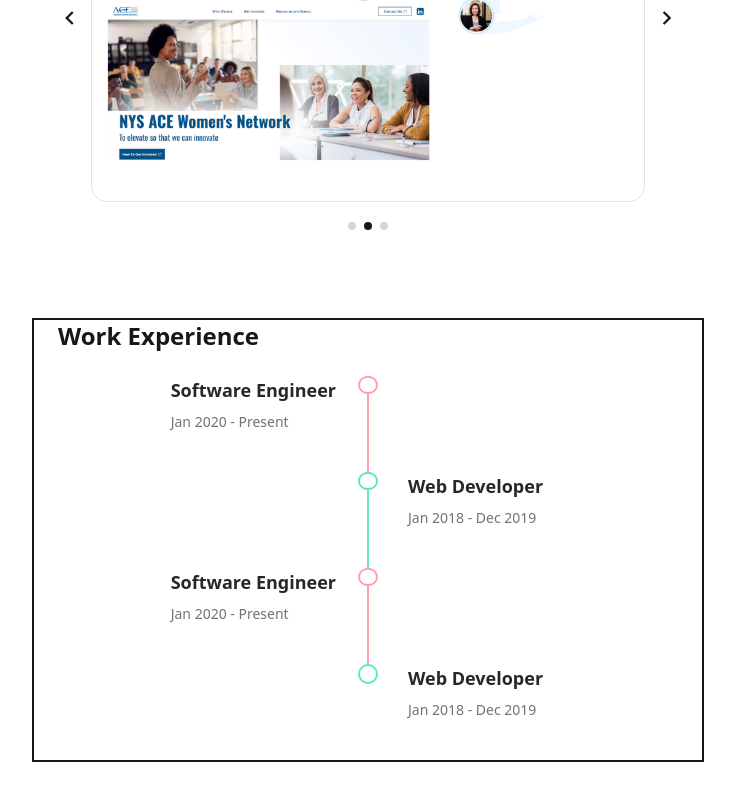
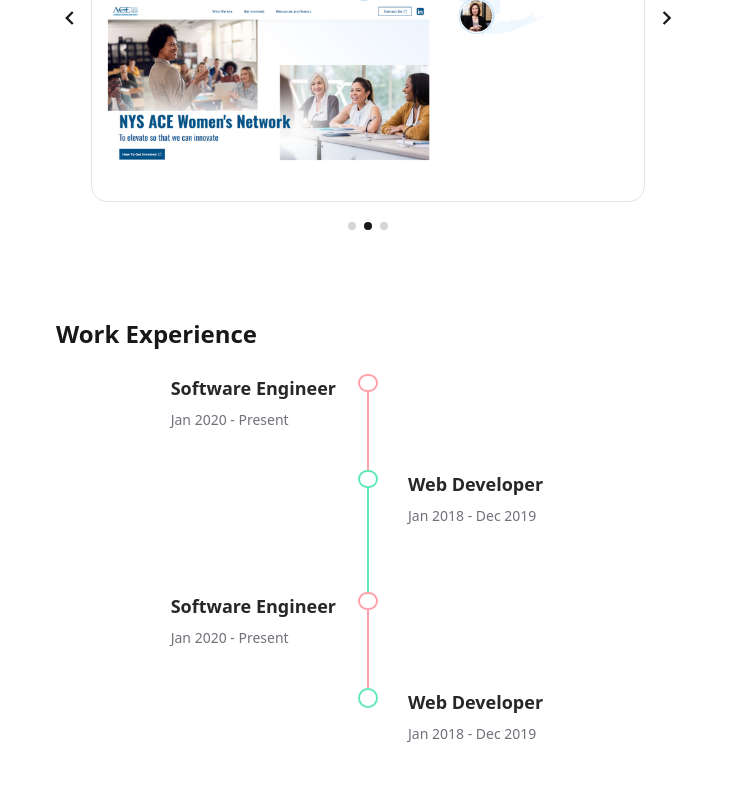
Before and after one commit to taylorpitman/taylorpitman.github.io, a React (Vite) app in the folder portfolio/: page / in a window 1280 px wide. Shown: the part 1272-2072 px from the top of the page, without its empty margins (272-1007 px from the left). Built offline with nearby package versions, Linux system fonts and the light colour scheme.

Commit message:
Adding Animation
Adding animations on scroll

```diff
--- a/portfolio/src/components/Experience/Timeline/timeline.jsx
+++ b/portfolio/src/components/Experience/Timeline/timeline.jsx
@@ -10,7 +10,6 @@ const Timeline= () => {
                 title="Software Engineer"
                 date="Jan 2020 - Present"
                 description="Working on various projects using React and Node.js"
-                isFirst={true}
             />
             <TimelineItem
                 position="right"
@@ -24,7 +23,6 @@ const Timeline= () => {
                 title="Software Engineer"
                 date="Jan 2020 - Present"
                 description="Working on various projects using React and Node.js"
-                isFirst={false}
             />
             <TimelineItem
                 position="right"
--- a/portfolio/src/components/Experience/Timeline/timelineItem.jsx
+++ b/portfolio/src/components/Experience/Timeline/timelineItem.jsx
@@ -1,47 +1,100 @@
-
 import { motion } from "motion/react";
 
+const TimelineItem = ({ position, title, date, description, isLast }) => {
+  const isLeft = position === "left";
 
-const TimelineItem = ({position, title, date, description, isLast, isFirst}) => {
-    const isLeft = position === 'left';
+  const container = {
+    hidden: {},
+    show: { transition: { staggerChildren: 0.08 } },
+  };
+
+  const lineVariants = {
+    hidden: { opacity: 0, y: -40 },
+    show: { opacity: 1, y: 0, transition: { duration: 0.3 } },
+  };
+
+  const leftTextVariants = {
+    hidden: { opacity: 0, x: -40 },
+    show: { opacity: 1, x: 0, transition: { duration: 0.3 } },
+  };
+
+  const rightTextVariants = {
+    hidden: { opacity: 0, x: 40 },
+    show: { opacity: 1, x: 0, transition: { duration: 0.3 } },
+  };
 
   return (
-        <div className="grid grid-cols-[1fr_32px_1fr] min-h-24 relative">
-
-            {/* Left Text Content */}
-            <div className={`${isLeft ? 'pr-4 text-left' : ''} text-zinc-800`}>
-            {isLeft &&
-                <div className={`flex flex-col gap-2 w-full ml-2 `}>
+    <motion.div
+      className="grid grid-cols-[1fr_32px_1fr] min-h-24 relative group"
+      variants={container}
+      initial="hidden"
+      whileInView="show"
+      viewport={{ once: true, amount: 0.3 }}
+    >
+      {/* Left Text */}
+      <motion.div
+        className={`${isLeft ? "pr-4 text-left" : ""} text-zinc-800`}
+        variants={leftTextVariants}
+      >
+        {isLeft && (
+          <div className="flex flex-col gap-2 w-full ml-2 relative">
             <h3 className="text-lg font-semibold">{title}</h3>
             <span className="text-sm text-zinc-500">{date}</span>
-                </div> }
+
+            {/* Hover Description */}
+            <motion.div
+              initial={{ opacity: 0, y: 10 }}
+              whileHover={{ opacity: 1, y: 0 }}
+              transition={{ duration: 0.3 }}
+              className="absolute top-full left-0 mt-2 bg-white border border-zinc-200 rounded-lg shadow-lg p-3 text-sm text-zinc-700 w-64 z-10 opacity-0 group-hover:opacity-100 group-hover:translate-y-0"
+            >
+              {description}
+            </motion.div>
           </div>
+        )}
+      </motion.div>
 
+      {/* Center Dot / Line */}
+      <motion.div className="relative flex flex-col items-center" variants={lineVariants}>
+        <span
+          className={`w-5 h-5 rounded-full border-2 ${
+            isLeft ? "border-rose-300" : "border-emerald-300"
+          } flex items-center justify-center`}
+        />
+        {!isLast && (
+          <span
+            className={`w-0.5 h-full ${isLeft ? "bg-rose-300" : "bg-emerald-300"}`}
+          />
+        )}
+      </motion.div>
 
-            {/* Timeline point asset */}
-
-            <div className='relative flex flex-col items-center'>
-
-                <span className={`w-5 h-5 rounded-full border-2
-                 ${isLeft ? 'border-rose-300' : 'border-emerald-300'} flex items-center justify-center `}></span>
-                {!isLast && <span className={`w-0.5 h-full ${isLeft ? 'bg-rose-300' : 'bg-emerald-300'}`}></span>}
-            </div>
-
-
-
-            {/* Right Text Content */}
-            <div className={`${!isLeft ? 'pl-4 text-left' : ''} text-zinc-800`}>
-            {!isLeft &&
-                <div className={`flex flex-col gap-2 w-full ml-2 `}>
+      {/* Right Text */}
+      <motion.div
+        className={`${!isLeft ? "pl-4 text-left" : ""} text-zinc-800`}
+        variants={rightTextVariants}
+      >
+        {!isLeft && (
+        <div className="cursor-pointer">
+            <div className="flex flex-col gap-2 w-full ml-2 relative">
                 <h3 className="text-lg font-semibold">{title}</h3>
                 <span className="text-sm text-zinc-500">{date}</span>
-                </div>
-            }
-            </div>
 
             </div>
-    )
+            {/* Hover Description */}
+            <motion.div
+              initial={{ opacity: 0, y: 10 }}
+              whileHover={{ opacity: 1, y: 0 }}
+              transition={{ duration: 0.3 }}
+              className=" bg-white border border-zinc-200 rounded-lg shadow-lg p-3 text-sm text-zinc-700 z-10 "
+            >
+              {description}
+            </motion.div>
 
-}
+          </div>
+        )}
+      </motion.div>
+    </motion.div>
+  );
+};
 
 export default TimelineItem;
--- a/portfolio/src/components/Experience/experience.jsx
+++ b/portfolio/src/components/Experience/experience.jsx
@@ -5,7 +5,7 @@ import Timeline from "./Timeline/timeline";
 
 const Experience = () => {
     return (
-        <div className="flex-col max-w-2xl mt-20 mb-20 w-full border-2 mx-auto justify-center flex px-8 md:px-6 gap-6 text-zinc-900">
+        <div className="flex-col max-w-2xl mt-20 mb-20 w-full mx-auto justify-center flex px-8 md:px-6 gap-6 text-zinc-900">
             <h1 className="text-2xl font-semibold">Work Experience</h1>
             <Timeline />
         </div>
```
Lines whose indentation alone changed are shown as unchanged.
